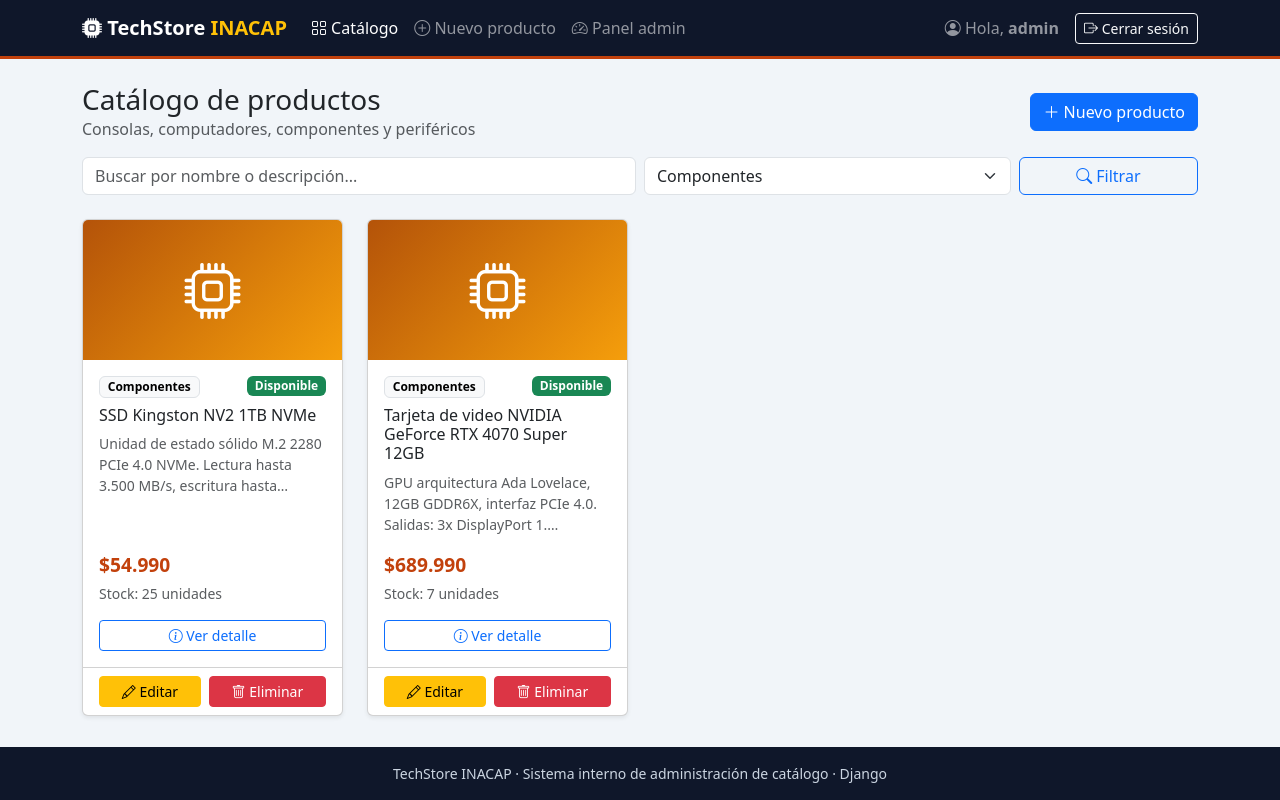
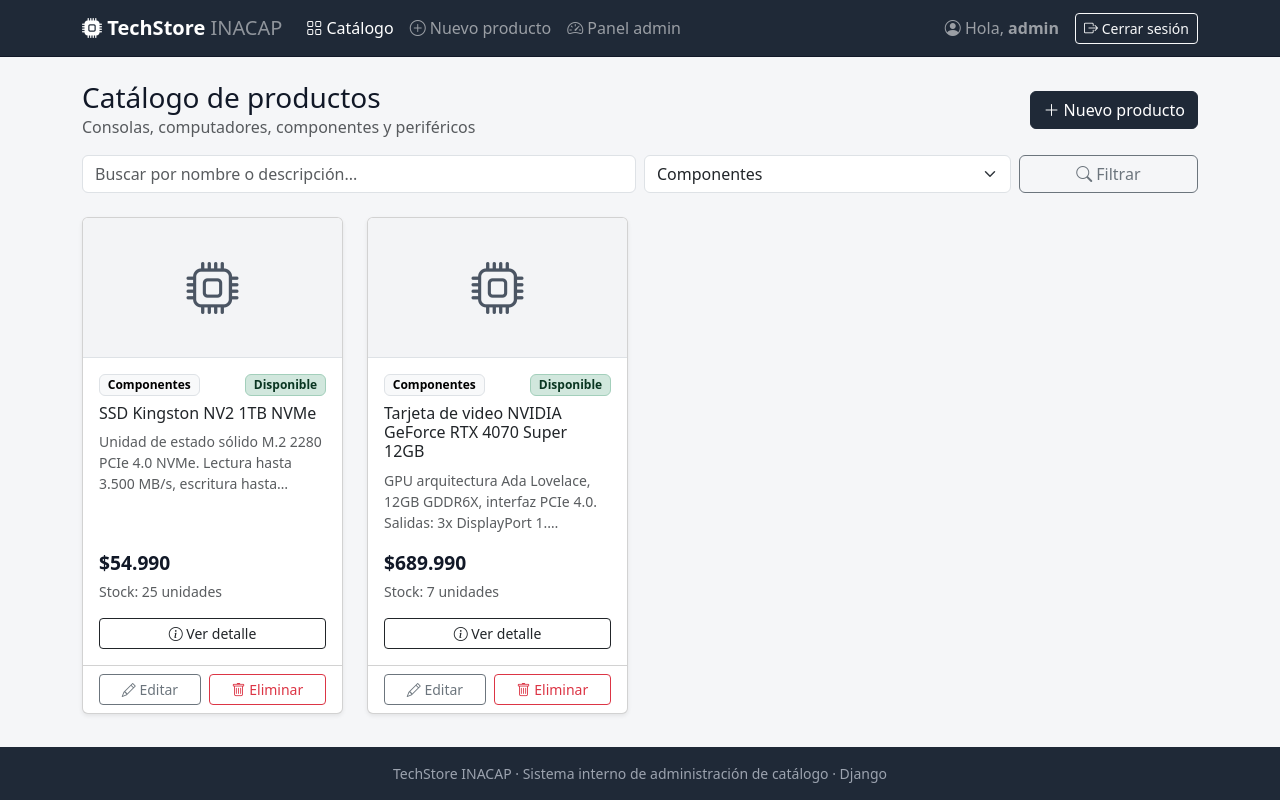
Before and after one commit to MauExpl01t/techstore_project, a Django app: page /?categoria=COMPONENTES in a window 1280 px wide. Run offline with Django 5.2, Linux system fonts and the light colour scheme; a user stored in the database is signed in; data comes from the database, SQL or seed files in the repository.

Commit message:
Cambiar la interfaz a una paleta de colores sobria
- Grises y gris carbon en navbar, tarjetas, botones y formularios
- Sin degradados por categoria; iconos sobre fondo gris claro
- Badges de estado y botones de eliminar en tonos suaves
- Capturas de la documentacion actualizadas

```diff
--- a/catalogo/static/catalogo/css/estilos.css
+++ b/catalogo/static/catalogo/css/estilos.css
@@ -1,32 +1,35 @@
-/* Estilos propios de TechStore INACAP */
+/* Estilos propios de TechStore INACAP – paleta sobria en grises */
 
 :root {
-    --ts-oscuro: #0f172a;
-    --ts-acento: #c2410c;
+    --ts-oscuro: #1f2937;   /* gris carbón: navbar, pie y botones principales */
+    --ts-texto: #111827;
+    --ts-suave: #6b7280;
+    --ts-fondo: #f5f6f8;
+    --ts-panel: #f3f4f6;
 }
 
 body {
-    background-color: #f1f5f9;
+    background-color: var(--ts-fondo);
+    color: var(--ts-texto);
 }
 
 .navbar-techstore {
     background-color: var(--ts-oscuro);
-    border-bottom: 3px solid var(--ts-acento);
+    border-bottom: 1px solid #111827;
 }
 
 .footer-techstore {
     background-color: var(--ts-oscuro);
-    color: #cbd5e1;
+    color: #9ca3af;
 }
 
 /* Tarjetas de productos */
 .card-producto {
-    transition: transform .15s ease, box-shadow .15s ease;
+    transition: box-shadow .15s ease;
 }
 
 .card-producto:hover {
-    transform: translateY(-3px);
-    box-shadow: 0 .5rem 1rem rgba(15, 23, 42, .15) !important;
+    box-shadow: 0 .25rem .75rem rgba(17, 24, 39, .12) !important;
 }
 
 .card-icono {
@@ -34,39 +37,57 @@ body {
     align-items: center;
     justify-content: center;
     height: 140px;
-    font-size: 3.5rem;
-    color: #fff;
+    font-size: 3.25rem;
+    color: #4b5563;
+    background-color: var(--ts-panel);
 }
 
 .card-producto .card-icono {
+    border-bottom: 1px solid var(--bs-border-color);
     border-radius: var(--bs-card-inner-border-radius) var(--bs-card-inner-border-radius) 0 0;
 }
 
 .card-icono-grande {
+    height: auto;
     min-height: 260px;
     font-size: 6rem;
+    border-right: 1px solid var(--bs-border-color);
 }
-
-/* Color de fondo según categoría */
-.cat-consolas    { background: linear-gradient(135deg, #1d4ed8, #3b82f6); }
-.cat-notebooks   { background: linear-gradient(135deg, #0f766e, #14b8a6); }
-.cat-escritorio  { background: linear-gradient(135deg, #6d28d9, #8b5cf6); }
-.cat-componentes { background: linear-gradient(135deg, #b45309, #f59e0b); }
-.cat-perifericos { background: linear-gradient(135deg, #be123c, #f43f5e); }
 
 .precio {
     font-weight: 700;
-    color: var(--ts-acento);
+    color: var(--ts-texto);
     font-size: 1.2rem;
+}
+
+.breadcrumb a {
+    color: var(--ts-suave);
+    text-decoration: none;
+}
+
+.breadcrumb a:hover {
+    color: var(--ts-texto);
+    text-decoration: underline;
 }
 
 .descripcion {
     white-space: normal;
 }
 
-/* Campos con error en formularios */
+/* Foco y selección en formularios */
 .form-control:focus,
 .form-select:focus {
-    border-color: var(--ts-acento);
-    box-shadow: 0 0 0 .2rem rgba(194, 65, 12, .2);
+    border-color: var(--ts-suave);
+    box-shadow: 0 0 0 .2rem rgba(107, 114, 128, .2);
 }
+
+.form-check-input:checked {
+    background-color: var(--ts-oscuro);
+    border-color: var(--ts-oscuro);
+}
+
+/* Botón principal en gris carbón */
+.btn-dark {
+    --bs-btn-bg: var(--ts-oscuro);
+    --bs-btn-border-color: var(--ts-oscuro);
+}
--- a/catalogo/templates/base.html
+++ b/catalogo/templates/base.html
@@ -13,7 +13,7 @@
 <nav class="navbar navbar-expand-lg navbar-dark navbar-techstore">
     <div class="container">
         <a class="navbar-brand fw-bold" href="{% url 'catalogo:lista' %}">
-            <i class="bi bi-cpu-fill"></i> TechStore <span class="text-warning">INACAP</span>
+            <i class="bi bi-cpu-fill"></i> TechStore <span class="fw-normal text-white-50">INACAP</span>
         </a>
         <button class="navbar-toggler" type="button" data-bs-toggle="collapse" data-bs-target="#menu"
                 aria-controls="menu" aria-expanded="false" aria-label="Mostrar menú">
@@ -61,7 +61,7 @@
                         <span class="navbar-text me-3 small">Visitante</span>
                     </li>
                     <li class="nav-item">
-                        <a class="btn btn-warning btn-sm" href="{% url 'login' %}">
+                        <a class="btn btn-outline-light btn-sm" href="{% url 'login' %}">
                             <i class="bi bi-box-arrow-in-right"></i> Iniciar sesión
                         </a>
                     </li>
--- a/catalogo/templates/catalogo/confirmar_eliminar.html
+++ b/catalogo/templates/catalogo/confirmar_eliminar.html
@@ -6,8 +6,8 @@
 {% block content %}
 <div class="row justify-content-center">
     <div class="col-md-7 col-lg-6">
-        <div class="card border-danger shadow-sm">
-            <div class="card-header text-bg-danger">
+        <div class="card shadow-sm">
+            <div class="card-header bg-white text-danger">
                 <h1 class="h5 mb-0"><i class="bi bi-exclamation-triangle"></i> Confirmar eliminación</h1>
             </div>
             <div class="card-body p-4">
--- a/catalogo/templates/catalogo/formulario.html
+++ b/catalogo/templates/catalogo/formulario.html
@@ -47,7 +47,7 @@
                     </div>
 
                     <div class="d-flex gap-2 mt-4">
-                        <button type="submit" class="btn btn-primary">
+                        <button type="submit" class="btn btn-dark">
                             <i class="bi bi-check-lg"></i> {{ boton }}
                         </button>
                         <a href="{% if producto %}{{ producto.get_absolute_url }}{% else %}{% url 'catalogo:lista' %}{% endif %}"
--- a/catalogo/templates/catalogo/lista.html
+++ b/catalogo/templates/catalogo/lista.html
@@ -10,7 +10,7 @@
         <p class="text-muted mb-0">Consolas, computadores, componentes y periféricos</p>
     </div>
     {% if user.is_authenticated %}
-        <a href="{% url 'catalogo:crear' %}" class="btn btn-primary">
+        <a href="{% url 'catalogo:crear' %}" class="btn btn-dark">
             <i class="bi bi-plus-lg"></i> Nuevo producto
         </a>
     {% endif %}
@@ -29,7 +29,7 @@
         </select>
     </div>
     <div class="col-md-2 d-grid">
-        <button type="submit" class="btn btn-outline-primary"><i class="bi bi-search"></i> Filtrar</button>
+        <button type="submit" class="btn btn-outline-secondary"><i class="bi bi-search"></i> Filtrar</button>
     </div>
 </form>
 
@@ -37,32 +37,32 @@
     {% for producto in productos %}
         <div class="col">
             <div class="card h-100 card-producto shadow-sm">
-                <div class="card-icono cat-{{ producto.categoria|lower }}">
+                <div class="card-icono">
                     <i class="bi {{ producto.icono }}"></i>
                 </div>
                 <div class="card-body d-flex flex-column">
                     <div class="d-flex justify-content-between align-items-start mb-2 gap-2">
                         <span class="badge text-bg-light border">{{ producto.get_categoria_display }}</span>
                         {% if producto.estado %}
-                            <span class="badge text-bg-success">Disponible</span>
+                            <span class="badge bg-success-subtle text-success-emphasis border border-success-subtle">Disponible</span>
                         {% else %}
-                            <span class="badge text-bg-danger">Agotado</span>
+                            <span class="badge bg-danger-subtle text-danger-emphasis border border-danger-subtle">Agotado</span>
                         {% endif %}
                     </div>
                     <h2 class="h6 card-title">{{ producto.nombre }}</h2>
                     <p class="card-text small text-muted flex-grow-1">{{ producto.descripcion|truncatechars:90 }}</p>
                     <p class="precio mb-1">${{ producto.precio|clp }}</p>
                     <p class="small text-muted mb-3">Stock: {{ producto.stock }} unidad{{ producto.stock|pluralize:"es" }}</p>
-                    <a href="{{ producto.get_absolute_url }}" class="btn btn-outline-primary btn-sm">
+                    <a href="{{ producto.get_absolute_url }}" class="btn btn-outline-dark btn-sm">
                         <i class="bi bi-info-circle"></i> Ver detalle
                     </a>
                 </div>
                 {% if user.is_authenticated %}
                     <div class="card-footer bg-transparent d-flex gap-2">
-                        <a href="{% url 'catalogo:editar' producto.pk %}" class="btn btn-sm btn-warning flex-fill">
+                        <a href="{% url 'catalogo:editar' producto.pk %}" class="btn btn-sm btn-outline-secondary flex-fill">
                             <i class="bi bi-pencil"></i> Editar
                         </a>
-                        <a href="{% url 'catalogo:eliminar' producto.pk %}" class="btn btn-sm btn-danger flex-fill">
+                        <a href="{% url 'catalogo:eliminar' producto.pk %}" class="btn btn-sm btn-outline-danger flex-fill">
                             <i class="bi bi-trash"></i> Eliminar
                         </a>
                     </div>
--- a/catalogo/templates/registration/login.html
+++ b/catalogo/templates/registration/login.html
@@ -32,7 +32,7 @@
                     </div>
                     <input type="hidden" name="next" value="{{ next }}">
                     <div class="d-grid">
-                        <button type="submit" class="btn btn-primary">
+                        <button type="submit" class="btn btn-dark">
                             <i class="bi bi-box-arrow-in-right"></i> Ingresar
                         </button>
                     </div>
```
Also changed, not shown: catalogo/templates/catalogo/detalle.html (+5 -5 lines), docs/DOCUMENTACION.md (+3 -3 lines), README.md, 9 other files.
